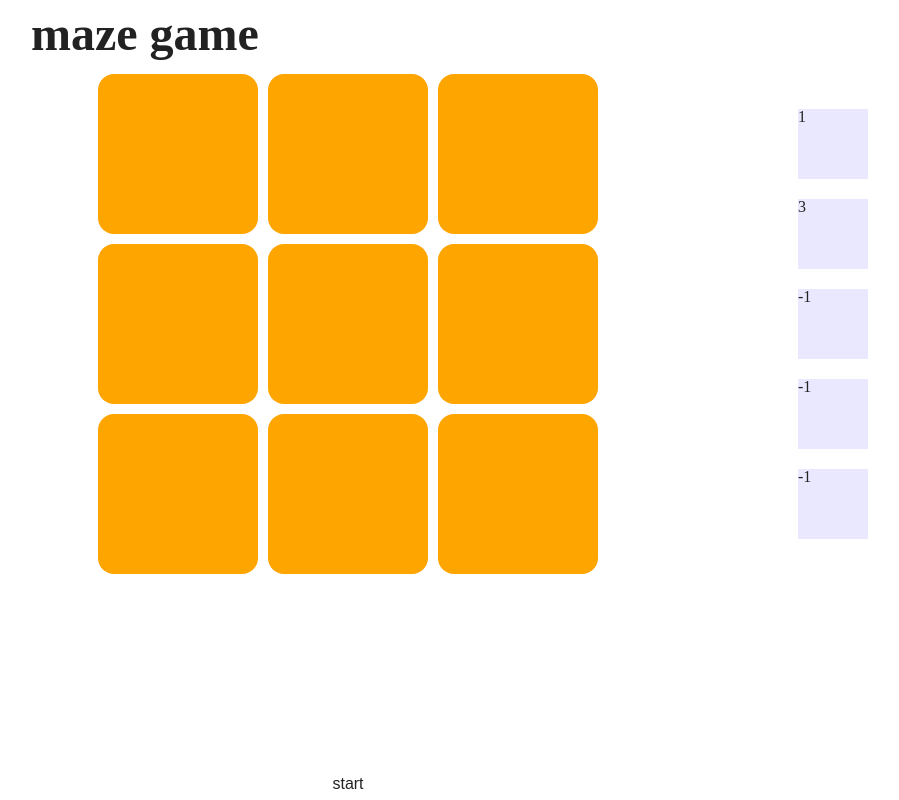
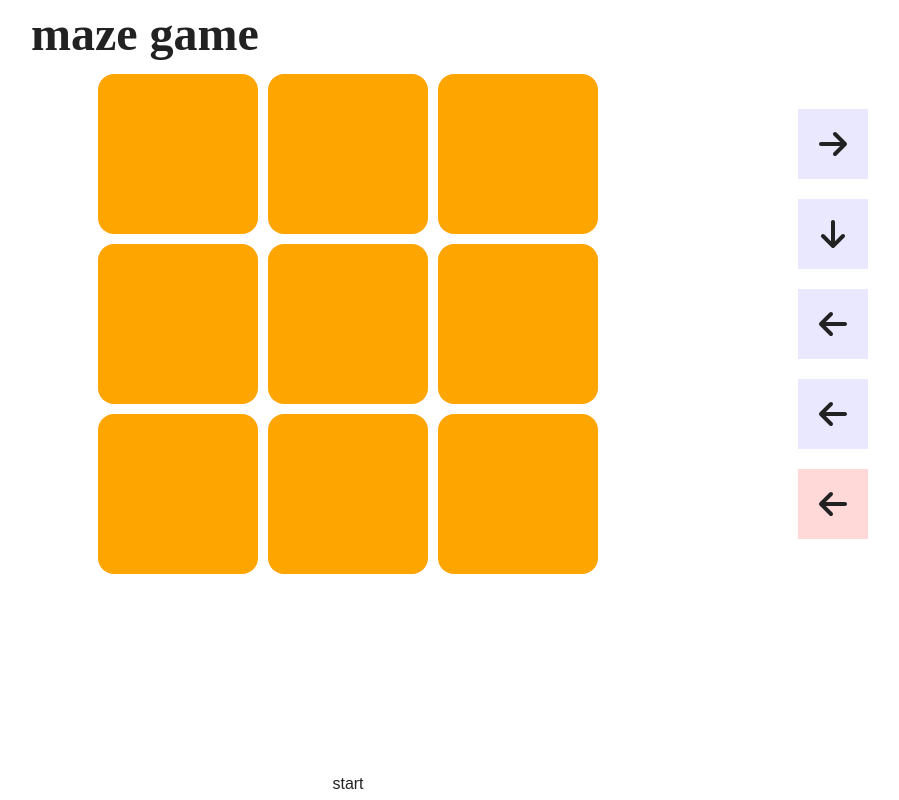
Before and after one commit to Dan-Viduykov/maze, a Next.js app: page / in a window 1280 px wide. Both pictures are taken after a click on the button "start". Shown: the whole page, without its empty margins (112-1011 px from the left). Built offline with nearby package versions, Linux system fonts and the light colour scheme; what next-redux-wrapper would draw is missing.

Commit message:
add arrows

```diff
--- a/package.json
+++ b/package.json
@@ -9,6 +9,10 @@
     "lint": "next lint"
   },
   "dependencies": {
+    "@fortawesome/fontawesome-svg-core": "^6.1.2",
+    "@fortawesome/free-regular-svg-icons": "^6.1.2",
+    "@fortawesome/free-solid-svg-icons": "^6.1.2",
+    "@fortawesome/react-fontawesome": "^0.2.0",
     "@reduxjs/toolkit": "^1.8.5",
     "@types/react-redux": "^7.1.24",
     "next": "12.2.5",
--- a/src/components/Arrows/Arrows.module.scss
+++ b/src/components/Arrows/Arrows.module.scss
@@ -8,6 +8,16 @@
     &__item {
         width: 100%;
         height: 100%;
-        background-color: rgba(165, 163, 255, 0.249);
+        background: rgba(165, 163, 255, 0.249);
+        display: flex;
+
+        &:last-child {
+            background: rgba(255, 163, 163, 0.42);
+        }
+    }
+
+    &__icon {
+        font-size: 32px;
+        margin: auto;
     }
 }
--- a/src/components/Arrows/Arrows.tsx
+++ b/src/components/Arrows/Arrows.tsx
@@ -1,3 +1,5 @@
+import { faArrowDown, faArrowLeft, faArrowRight, faArrowUp } from "@fortawesome/free-solid-svg-icons";
+import { FontAwesomeIcon } from "@fortawesome/react-fontawesome";
 import { FC, useEffect, useState } from "react";
 import { useTypedSelector } from "../../hooks/useTypedSelector";
 import styles from "./Arrows.module.scss";
@@ -6,16 +8,25 @@ interface ArrowsProps {
     className?: string;
 }
 
+const paths: any = {
+    '-3': <FontAwesomeIcon className={styles.arrows__icon} icon={faArrowUp} />,
+    '-1': <FontAwesomeIcon className={styles.arrows__icon} icon={faArrowLeft} />,
+    '1': <FontAwesomeIcon className={styles.arrows__icon} icon={faArrowRight} />,
+    '3': <FontAwesomeIcon className={styles.arrows__icon} icon={faArrowDown} />,
+}
+
 const Arrows: FC<ArrowsProps> = ({className}) => {
     const uuid = require('uuid')
     const { directions, game } = useTypedSelector(state => state.appReducer);
     const [ arrows, setArrows ] = useState<number[]>([]);
-    const [ count, setCount ] = useState(0)
+    const [ count, setCount ] = useState(0);
 
     useEffect(() => {
         if (game) {
             const interval = setInterval(() => {
-                setArrows(state => [...state, directions[count]]);
+                const arrow = directions[count].toString();
+
+                setArrows(state => [...state, paths[arrow]]);
                 setCount(count + 1);
             }, 500);
 
```
Also changed, not shown: 1 other file (tests, documents, lock files or other folders).
